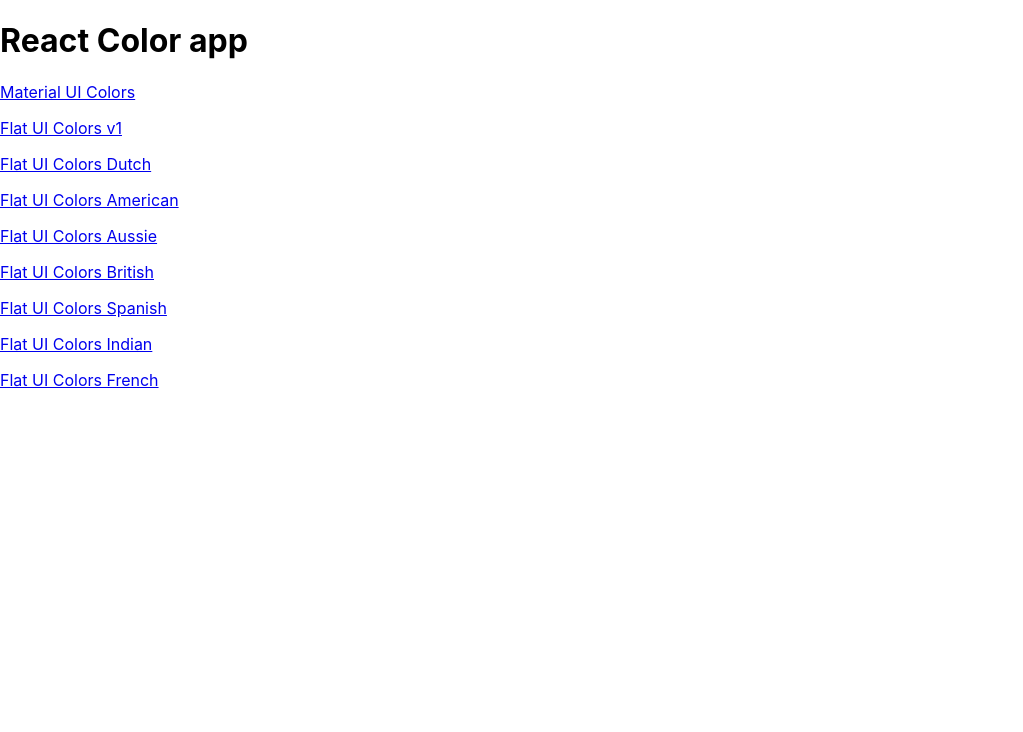
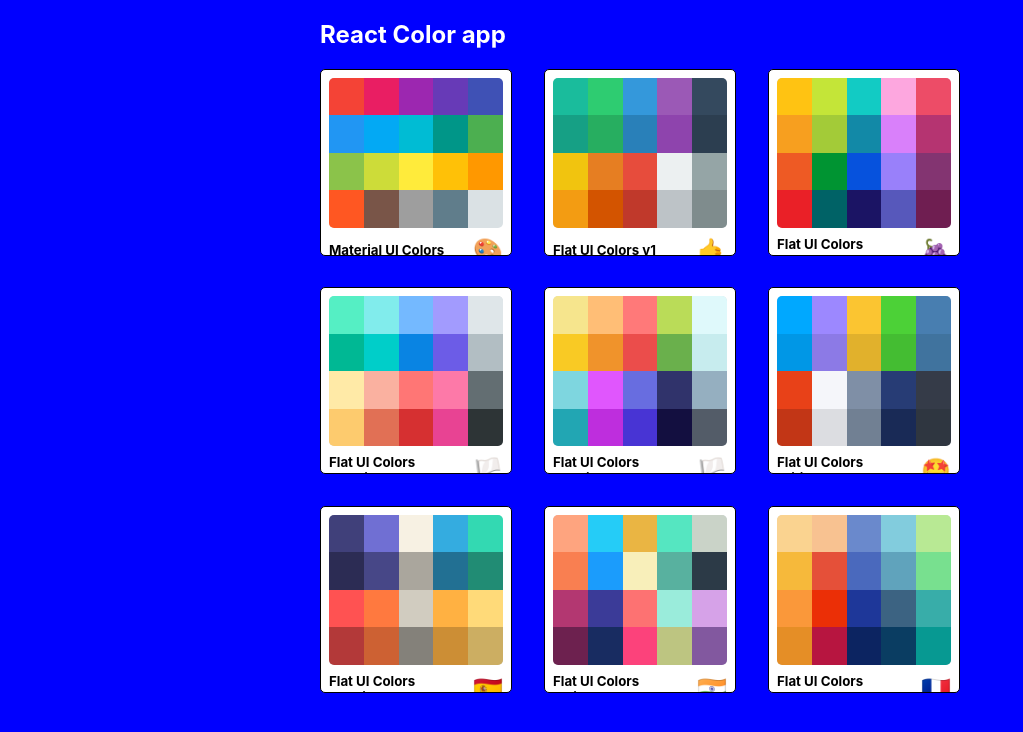
Before and after one commit to Lakshayagg/color-project, a React (Create React App) app: page / in a window 1280 px wide. Shown: the top 732 px of the page, without its empty margins (0-1023 px from the left). Built offline with nearby package versions, Linux system fonts and the light colour scheme.

Commit message:
add and stle MiniPalettes

```diff
--- a/package.json
+++ b/package.json
@@ -6,6 +6,7 @@
   "dependencies": {
     "@material-ui/core": "^4.9.14",
     "@material-ui/icons": "^4.9.1",
+    "@material-ui/styles": "^4.9.14",
     "@testing-library/jest-dom": "^4.2.4",
     "@testing-library/react": "^9.5.0",
     "@testing-library/user-event": "^7.2.1",
--- /dev/null
+++ b/src/MiniPalette.js
@@ -0,0 +1,67 @@
+import React from 'react';
+import { withStyles } from '@material-ui/core/styles';
+
+const styles = {
+    root: {
+        backgroundColor: "white",
+        border: "1px solid black",
+        borderRadius: "5px",
+        padding: '0.5rem',
+        position: "relative",
+        overflow: "hidden",
+        "&:hover": {
+            cursor: "pointer"
+        }
+    },
+    colors: {
+        backgroundColor: "#dae1e4",
+        height: "150px",
+        width: "100%",
+        borderRadius: "5px",
+        overflow: "hidden"
+    },
+    title: {
+        display: "flex",
+        justifyContent: "space-between",
+        alignItems: "center",
+        margin: "0",
+        color: "black",
+        paddingTop: "0.5rem",
+        position: "relative"
+    },
+    emoji: {
+        marginLeft: "1.5rem",
+        fontSize: "1.5rem"
+    },
+    minicolor: {
+        height: "25%",
+        width: "20%",
+        display: "inline-block",
+        margin: "0 auto",
+        position: "relative",
+        marginBottom: "-4px"
+    }
+};
+
+function MiniPalette(props) {
+    const { classes, paletteName, emoji, colors } = props;
+    const miniColorBoxes = colors.map(color => (
+        <div
+            className={classes.minicolor}
+            style={{ backgroundColor: color.color }}
+            key={color.name}
+        />
+    ));
+    return (
+        <div className={classes.root}>
+            <div className={classes.colors}>
+                {miniColorBoxes}
+            </div>
+            <h5 className={classes.title}>
+                {paletteName}<span className={classes.emoji}>{emoji}</span>
+            </h5>
+        </div>
+    )
+}
+
+export default withStyles(styles)(MiniPalette);
--- a/src/PaletteList.js
+++ b/src/PaletteList.js
@@ -1,21 +1,57 @@
 import React, { Component } from 'react';
+import MiniPalette from './MiniPalette';
 import { Link } from 'react-router-dom';
+import { withStyles } from '@material-ui/core/styles';
+
+const styles = {
+    root: {
+        background: "blue",
+        height: "100vh",
+        display: "flex",
+        alignItems: "flex-start",
+        justifyContent: "center"
+    },
+    container: {
+        width: "50%",
+        display: "flex",
+        alignItems: "flex-start",
+        flexDirection: "column",
+        flexWrap: "wrap",
+    },
+    nav: {
+        display: "flex",
+        width: "100%",
+        justifyContent: "space-between",
+        color: "white"
+    },
+    palettes: {
+        boxSizing: "border-box",
+        width: "100%",
+        display: "grid",
+        gridTemplateColumns: "repeat(3,30%)",
+        gridGap: "5%"
+    }
+}
 
 class PaletteList extends Component {
 
     render() {
-        const { palettes } = this.props;
+        const { palettes, classes } = this.props;
         return (
-            <div>
-                <h1>React Color app</h1>
-                {palettes.map(palette => (
-                    <p>
-                        <Link to={`/palette/${palette.id}`}>{palette.paletteName}</Link>
-                    </p>
-                ))}
+            <div className={classes.root}>
+                <div className={classes.container}>
+                    <nav className={classes.nav}>
+                        <h1>React Color app</h1>
+                    </nav>
+                    <div className={classes.palettes}>
+                        {palettes.map(palette => (
+                            <MiniPalette {...palette} />
+                        ))}
+                    </div>
+                </div>
             </div>
 
         )
     }
 }
-export default PaletteList;
+export default withStyles(styles)(PaletteList);
```
